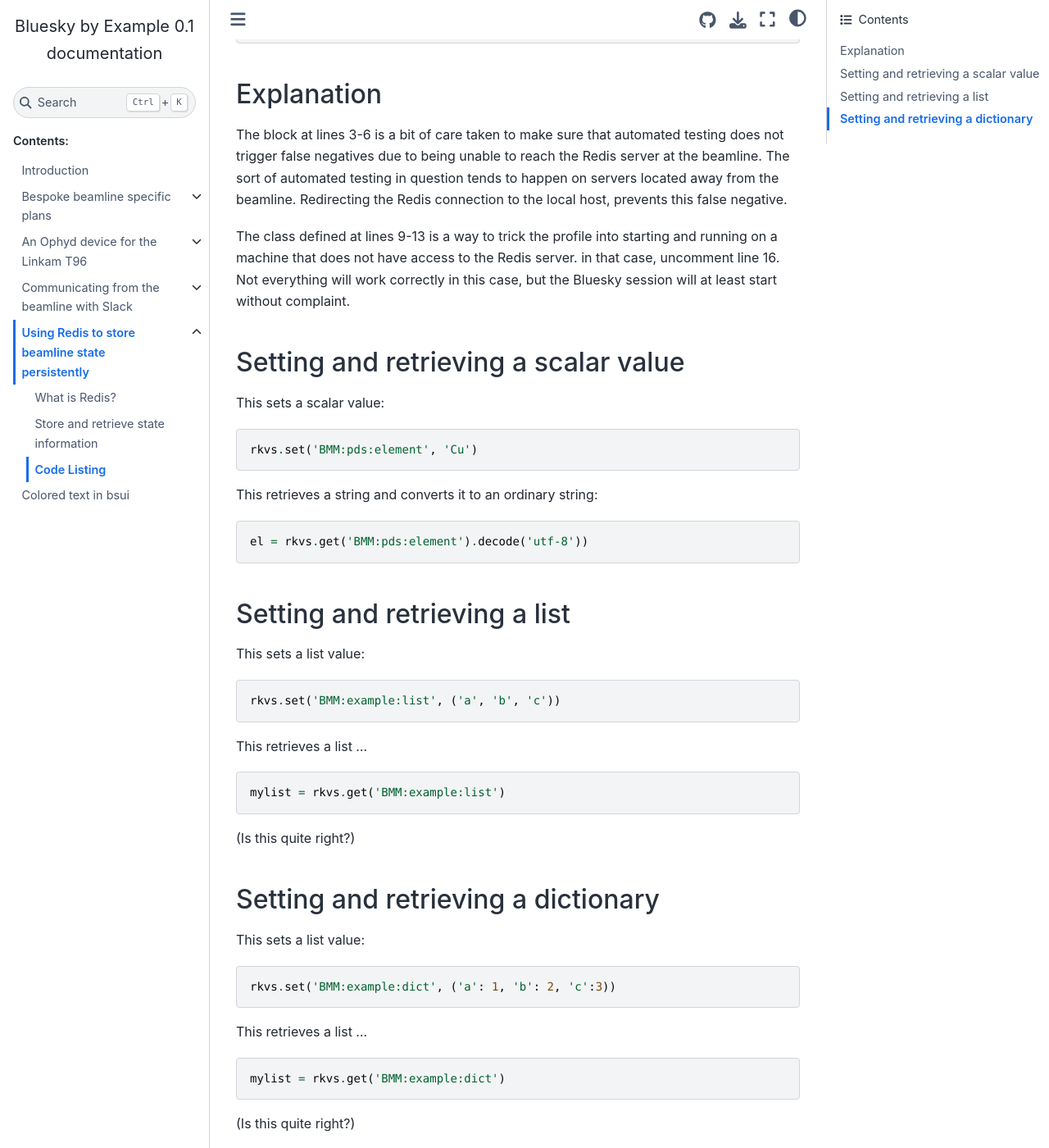
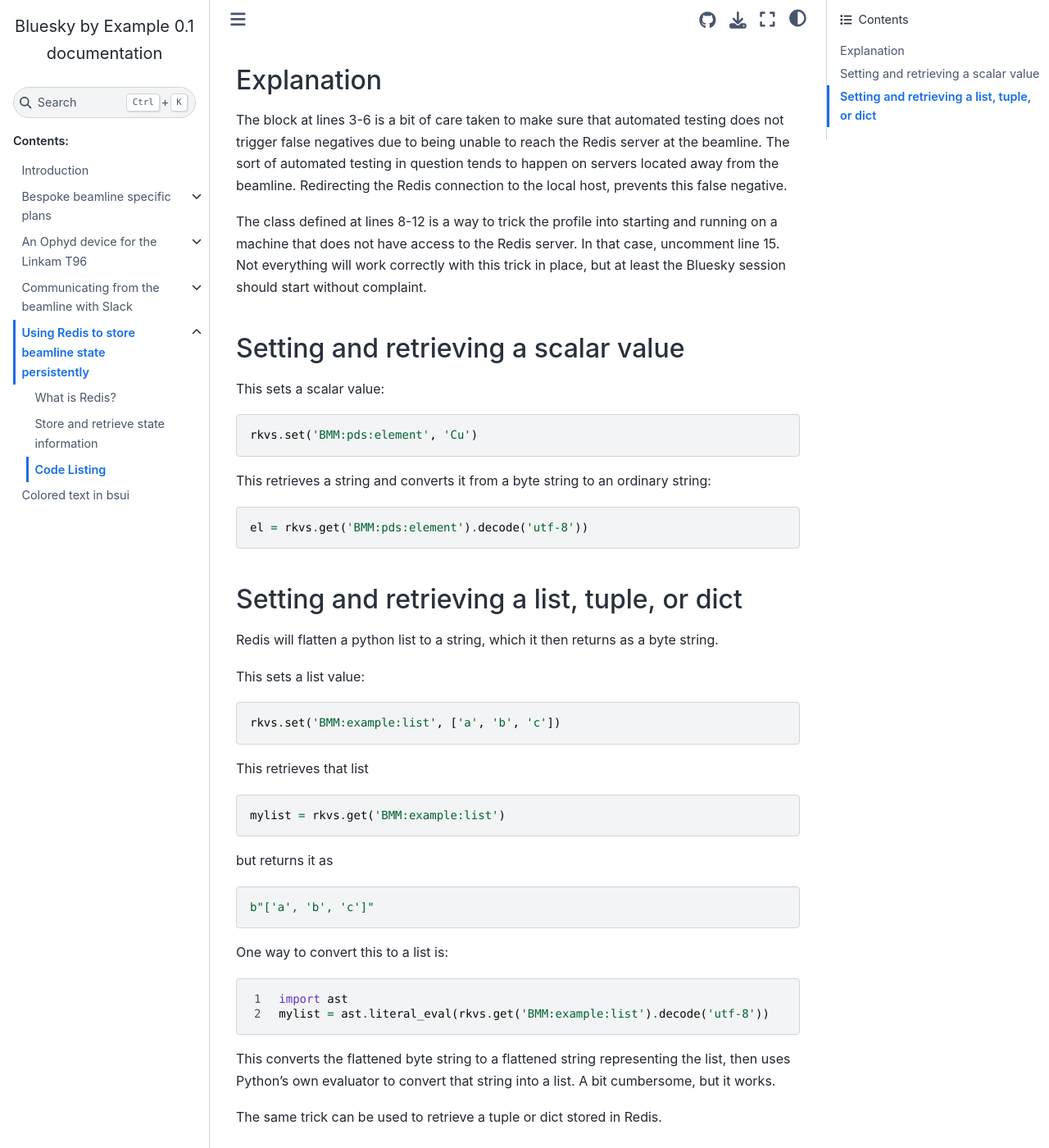
Before and after one commit to NSLS2/bmm-bluesky-by-example, a Sphinx documentation site: the page built from docs/redis/codelisting.rst, in a window 1280 px wide and 1400 px high, scrolled down 485 px. Shown: the whole window at 82% size. Built offline with Sphinx 7.4.7 and the Sphinx Book theme 1.1.4, drawn with Linux system fonts in a browser that asks for light colours; some of the changed text lies outside the part shown.

Commit message:
polish redis section

```diff
--- a/docs/redis/codelisting.rst
+++ b/docs/redis/codelisting.rst
@@ -20,7 +20,6 @@
      else:
         redis_host = '127.0.0.1'
 
-
      class NoRedis():
         def set(self, thing, otherthing):
            return None
@@ -41,11 +40,11 @@
 beamline. Redirecting the Redis connection to the local host, prevents
 this false negative.
 
-The class defined at lines 9-13 is a way to trick the profile into
+The class defined at lines 8-12 is a way to trick the profile into
 starting and running on a machine that does not have access to the
-Redis server.  in that case, uncomment line 16.  Not everything will
-work correctly in this case, but the Bluesky session will at least
-start without complaint.
+Redis server.  In that case, uncomment line 15.  Not everything will
+work correctly with this trick in place, but at least the Bluesky
+session should start without complaint.
 
 Setting and retrieving a scalar value
 -------------------------------------
@@ -56,46 +55,54 @@
 
      rkvs.set('BMM:pds:element', 'Cu')
 
-This retrieves a string and converts it to an ordinary string:
+This retrieves a string and converts it from a byte string to an
+ordinary string:
 
 .. code-block:: python
 
      el = rkvs.get('BMM:pds:element').decode('utf-8'))
 
 
-Setting and retrieving a list
------------------------------
+Setting and retrieving a list, tuple, or dict
+---------------------------------------------
+
+Redis will flatten a python list to a string, which it then returns as
+a byte string.
 
 This sets a list value:
 
 .. code-block:: python
 
-     rkvs.set('BMM:example:list', ('a', 'b', 'c'))
+     rkvs.set('BMM:example:list', ['a', 'b', 'c'])
 
 
-This retrieves a list ...
+This retrieves that list
 
 .. code-block:: python
 
      mylist = rkvs.get('BMM:example:list')
 
-(Is this quite right?)
-
-
-Setting and retrieving a dictionary
------------------------------------
-
-This sets a list value:
+but returns it as
 
 .. code-block:: python
 
-     rkvs.set('BMM:example:dict', ('a': 1, 'b': 2, 'c':3))
+     b"['a', 'b', 'c']"
 
-
-This retrieves a list ...
+One way to convert this to a list is:
 
 .. code-block:: python
+   :linenos:
 
-     mylist = rkvs.get('BMM:example:dict')
+     import ast
+     mylist = ast.literal_eval(rkvs.get('BMM:example:list').decode('utf-8'))
 
-(Is this quite right?)
+This converts the flattened byte string to a flattened string
+representing the list, then uses Python's own evaluator to convert
+that string into a list.  A bit cumbersome, but it works.
+
+The same trick can be used to retrieve a tuple or dict stored in Redis.
+
+See `ast.literal_eval
+<https://docs.python.org/library/ast.html#ast.literal_eval>`__ for
+more details and for a discussion of possible safety threats to
+evaluating unvetted strings in this manner.
```
Also changed, not shown: docs/redis.rst (+4 -4 lines), docs/redis/state.rst (+18 -17 lines), docs/redis/whatis.rst (+17 -14 lines).
